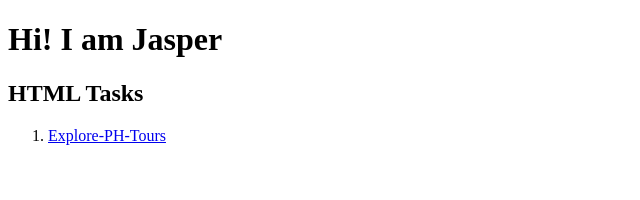
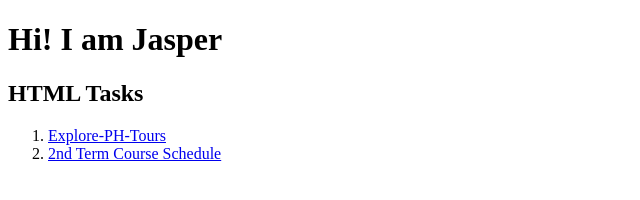
Before and after one commit to YukiinaAoi/YukiinaAoi.github.io, a plain HTML site: page index.html in a window 1280 px wide. Shown: the whole page, without its empty margins (0-640 px from the left). Drawn offline with Linux system fonts and the light colour scheme.

Commit message:
W3 update

```diff
--- a/index.html
+++ b/index.html
@@ -10,6 +10,7 @@
         <h2>HTML Tasks</h2>
         <ol>
             <li><a href="AjiasExplorePhTours.html">Explore-PH-Tours</a></li>
+            <li><a href="AjiasCourseSchedule.html">2nd Term Course Schedule</a></li>
         </ol>
     </body>
 </html>
```
